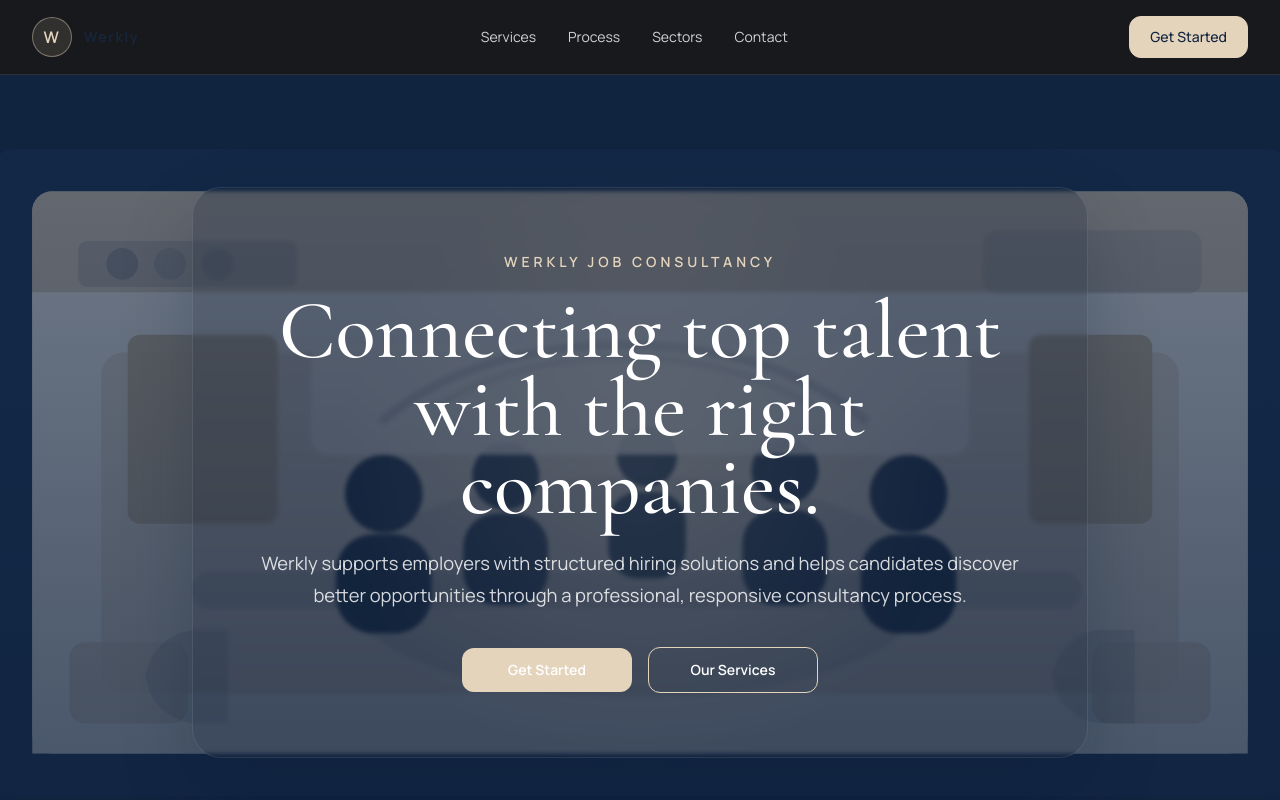
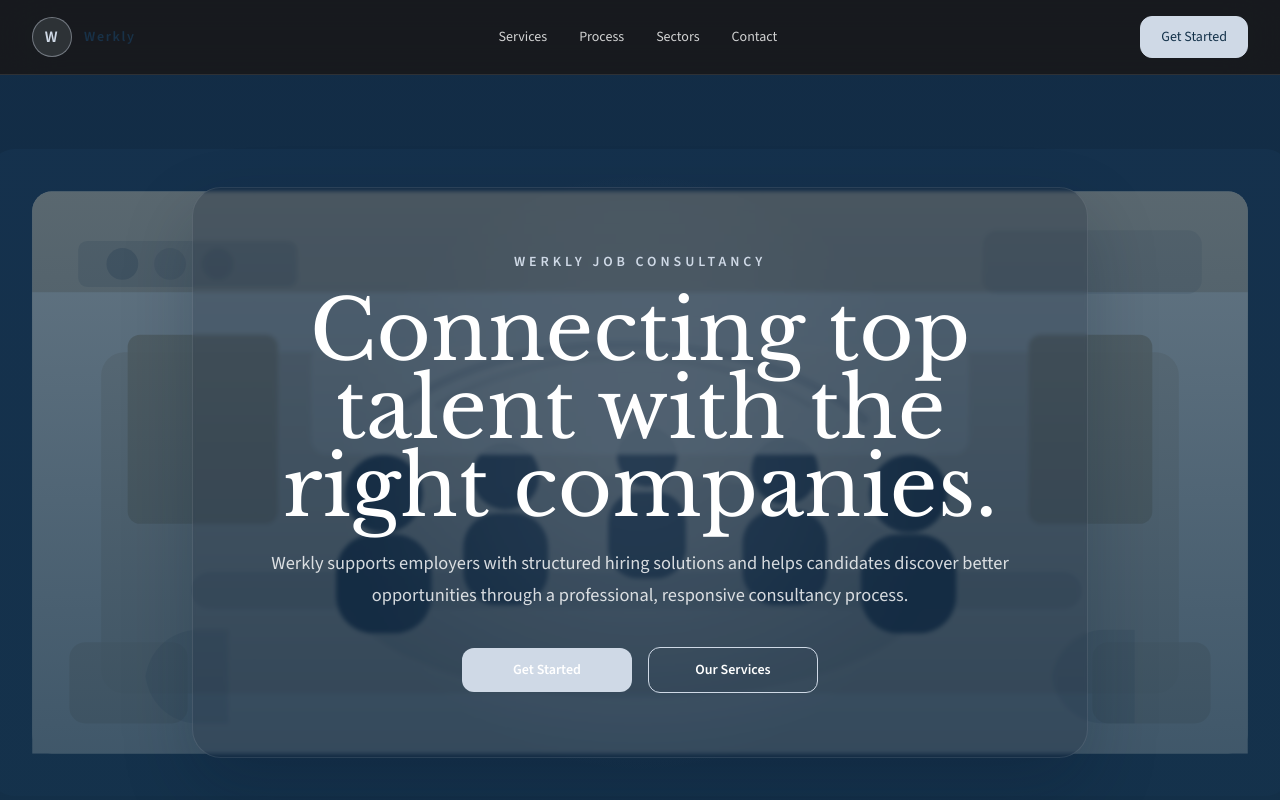
Before and after one commit to djkreddys-cmyk/Werkly, a Next.js app: page / in a window 1280 px wide. Shown: the top 800 px of the page. Built offline with nearby package versions, Linux system fonts and the light colour scheme.

Commit message:
Update Werkly with corporate color palette and typography

```diff
--- a/app/globals.css
+++ b/app/globals.css
@@ -1,13 +1,13 @@
 @import "tailwindcss";
 
 :root {
-  --color-dark: #10233f;
-  --color-accent: #e4d4bc;
-  --color-paper: #f6f1e8;
+  --color-dark: #14324a;
+  --color-accent: #cfd9e6;
+  --color-paper: #f4f7fa;
   --color-surface: #fffdf9;
-  --color-ink: #18263d;
-  --color-line: rgba(16, 35, 63, 0.14);
-  --color-muted: rgba(24, 38, 61, 0.7);
+  --color-ink: #183148;
+  --color-line: rgba(20, 50, 74, 0.13);
+  --color-muted: rgba(24, 49, 72, 0.7);
 }
 
 @theme inline {
@@ -26,7 +26,7 @@ body {
   min-height: 100vh;
   color: var(--color-ink);
   font-family: var(--font-sans), sans-serif;
-  background: linear-gradient(180deg, #f2ebe1 0%, var(--color-paper) 30%, #faf7f1 100%);
+  background: linear-gradient(180deg, #eef3f8 0%, var(--color-paper) 34%, #fbfcfd 100%);
 }
 
 a {
@@ -35,7 +35,7 @@ a {
 }
 
 ::selection {
-  background: rgba(228, 212, 188, 0.55);
+  background: rgba(207, 217, 230, 0.8);
 }
 
 .section-shell {
@@ -59,6 +59,7 @@ a {
 
 .section-title {
   @apply font-[family-name:var(--font-display)] text-4xl leading-tight text-slate-950 sm:text-5xl;
+  letter-spacing: -0.02em;
 }
 
 .muted-copy {
--- a/app/layout.tsx
+++ b/app/layout.tsx
@@ -1,16 +1,16 @@
 import type { Metadata } from "next";
-import { Cormorant_Garamond, Manrope } from "next/font/google";
+import { Libre_Baskerville, Source_Sans_3 } from "next/font/google";
 import "./globals.css";
 
-const manrope = Manrope({
+const sourceSans = Source_Sans_3({
   variable: "--font-sans",
   subsets: ["latin"],
 });
 
-const cormorant = Cormorant_Garamond({
+const libreBaskerville = Libre_Baskerville({
   variable: "--font-display",
   subsets: ["latin"],
-  weight: ["500", "600", "700"],
+  weight: ["400", "700"],
 });
 
 export const metadata: Metadata = {
@@ -28,7 +28,7 @@ export default function RootLayout({
   return (
     <html
       lang="en"
-      className={`${manrope.variable} ${cormorant.variable} scroll-smooth`}
+      className={`${sourceSans.variable} ${libreBaskerville.variable} scroll-smooth`}
     >
       <body className="min-h-screen bg-[var(--color-paper)] text-slate-950 antialiased">
         {children}
--- a/app/page.tsx
+++ b/app/page.tsx
@@ -54,10 +54,10 @@ export default function Home() {
             className="absolute inset-0 bg-cover bg-center"
             style={{
               backgroundImage:
-                'linear-gradient(rgba(16,35,63,0.56), rgba(16,35,63,0.78)), url("/hero-consultancy-scene.svg")',
+                'linear-gradient(rgba(20,50,74,0.62), rgba(20,50,74,0.84)), url("/hero-consultancy-scene.svg")',
             }}
           />
-          <div className="absolute inset-0 bg-[radial-gradient(circle_at_center,rgba(228,212,188,0.12),transparent_40%)]" />
+          <div className="absolute inset-0 bg-[radial-gradient(circle_at_center,rgba(207,217,230,0.12),transparent_40%)]" />
           <div className="section-shell relative py-18 sm:py-24 lg:py-28">
             <div className="mx-auto max-w-4xl text-center text-white hero-frame rounded-[1.8rem] border border-white/10 bg-[rgba(10,22,42,0.2)] px-6 py-14 backdrop-blur-[2px] sm:px-10 sm:py-16 lg:px-14">
               <p className="text-sm font-semibold uppercase tracking-[0.28em] text-[var(--color-accent)]">
@@ -78,7 +78,7 @@ export default function Home() {
                 </a>
                 <a
                   href="#services"
-                  className="inline-flex min-w-[170px] items-center justify-center rounded-xl border border-[var(--color-accent)] bg-transparent px-6 py-3 text-sm font-semibold text-[var(--color-accent)] transition hover:bg-[rgba(228,212,188,0.1)]"
+                  className="inline-flex min-w-[170px] items-center justify-center rounded-xl border border-[var(--color-accent)] bg-transparent px-6 py-3 text-sm font-semibold text-[var(--color-accent)] transition hover:bg-[rgba(207,217,230,0.1)]"
                 >
                   Our Services
                 </a>
@@ -145,7 +145,7 @@ export default function Home() {
             </div>
             <div className="mt-10 grid gap-5 sm:grid-cols-2 lg:grid-cols-4">
               {sectors.map((sector) => (
-                <article key={sector} className="rounded-[1.3rem] border border-[rgba(228,212,188,0.24)] bg-[rgba(228,212,188,0.07)] p-6 text-white">
+                <article key={sector} className="rounded-[1.3rem] border border-[rgba(207,217,230,0.26)] bg-[rgba(207,217,230,0.08)] p-6 text-white">
                   <h3 className="text-xl font-semibold">{sector}</h3>
                 </article>
               ))}
--- a/components/site-header.tsx
+++ b/components/site-header.tsx
@@ -10,7 +10,7 @@ export function SiteHeader() {
     <header className="sticky top-0 z-50 border-b border-white/10 bg-[rgba(5,7,11,0.92)] backdrop-blur-xl">
       <div className="mx-auto flex w-full max-w-7xl items-center justify-between gap-6 px-5 py-4 sm:px-8">
         <a href="#top" className="flex items-center gap-3 text-sm font-semibold tracking-[0.12em] text-white">
-          <span className="flex h-10 w-10 items-center justify-center rounded-full border border-[rgba(228,212,188,0.42)] bg-[rgba(228,212,188,0.12)] text-base text-[var(--color-accent)]">
+          <span className="flex h-10 w-10 items-center justify-center rounded-full border border-[rgba(207,217,230,0.42)] bg-[rgba(207,217,230,0.12)] text-base text-[var(--color-accent)]">
             W
           </span>
           Werkly
```
